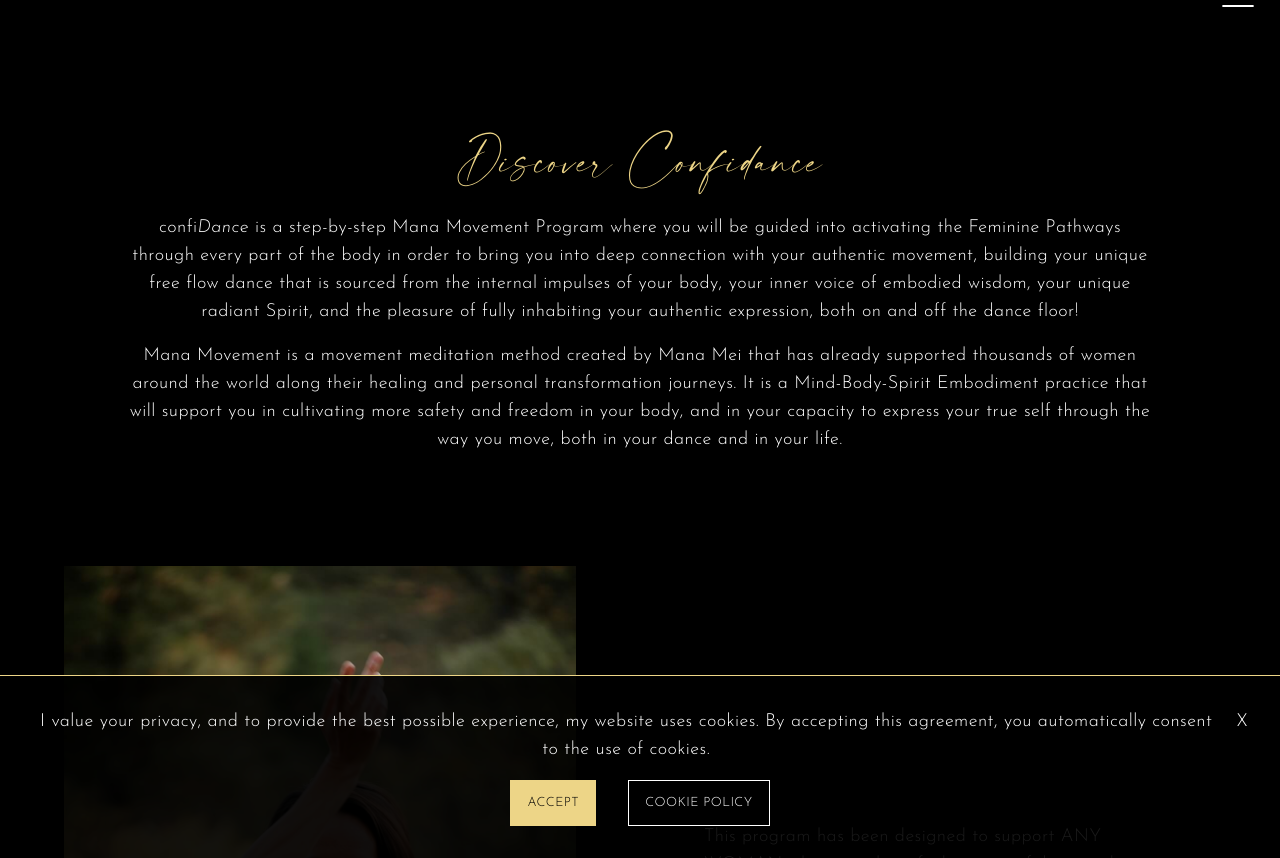
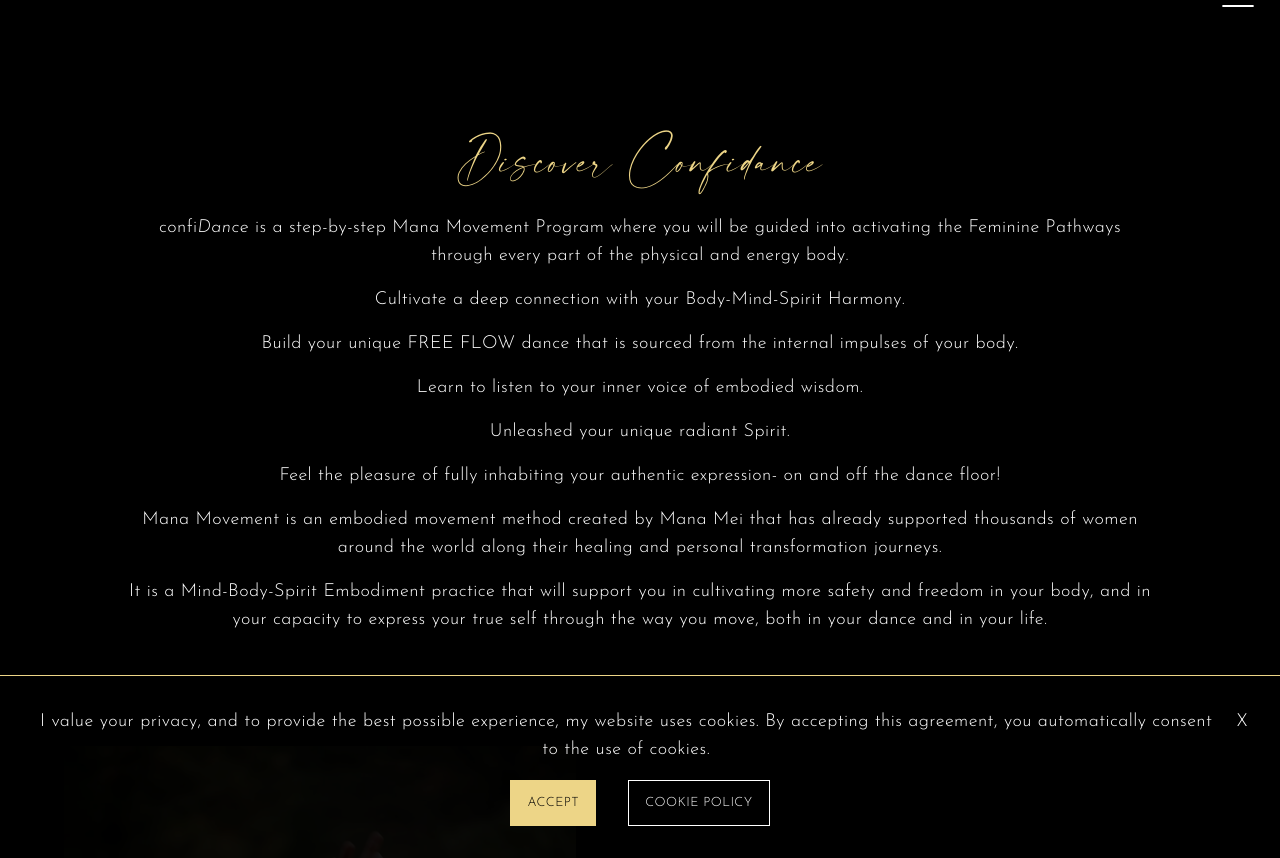
Before and after one commit to brittwoodard/manamei, a Jekyll site: the page built from confidance.html, in a window 1280 px wide and 900 px high, scrolled down 1514 px, cut to the strip 42-900 px from the top of the window. Built offline with Jekyll 4.4.1, drawn with Linux system fonts in a browser that asks for light colours; nearby versions of some CDN libraries; some of the changed text lies outside the part shown.

Commit message:
push for approval

```diff
--- a/confidance.html
+++ b/confidance.html
@@ -27,7 +27,14 @@ video:
 course-description:
   heading: Discover Confidance
   description_html: >-
-    confi<em>Dance</em> is a step-by-step Mana Movement Program where you will be guided into activating the Feminine Pathways through every part of the body in order to bring you into deep connection with your authentic movement, building your unique free flow dance that is sourced from the internal impulses of your body, your inner voice of embodied wisdom, your unique radiant Spirit, and the pleasure of fully inhabiting your authentic expression, both on and off the dance floor!</p><p>Mana Movement is a movement meditation method created by Mana Mei that has already supported thousands of women around the world along their healing and personal transformation journeys. It is a Mind-Body-Spirit Embodiment practice that will support you in cultivating more safety and freedom in your body, and in your capacity to express your true self through the way you move, both in your dance and in your life.
+    confi<em>Dance</em> is a step-by-step Mana Movement Program where you will be guided into activating the Feminine Pathways through every part of the physical and energy body.</p>
+    <p>Cultivate a deep connection with your Body-Mind-Spirit Harmony.</p>
+    <p>Build your unique FREE FLOW dance that is sourced from the internal impulses of your body.</p>
+    <p>Learn to listen to your inner voice of embodied wisdom.</p>
+    <p>Unleashed your unique radiant Spirit.</p>
+    <p>Feel the pleasure of fully inhabiting your authentic expression- on and off the dance floor!</p>
+    <p>Mana Movement is an embodied movement method created by Mana Mei that has already supported thousands of women around the world along their healing and personal transformation journeys.</p>
+    <p class="mb-0">It is a Mind-Body-Spirit Embodiment practice that will support you in cultivating more safety and freedom in your body, and in your capacity to express your true self through the way you move, both in your dance and in your life.</p>
 who-its-for:
   heading: Who is confiDance is for?
   description_html: >-
@@ -37,7 +44,7 @@ who-its-for:
     image_focus: center
     overlay_style: dark
 inside-the-course:
-  heading: Inside Confidance
+  heading: Inside confiDance
   description_html: >-
     <p>Easy to follow Step-by-Step Process for Embodied Liberation</p>
   module:
@@ -64,10 +71,9 @@ investment:
     list:
       - list-item: Receive lifetime access to all course curriculum!
       - list-item: 4 video-guided Mana Movement Practices
-      - list-item: 2 BONUS Embodied Movement Practices
+      - list-item: 2 BONUS Embodiment Movement Practices
       - list-item: 1 Introduction to Mana Movement PDF
       - list-item: 1 Welcome Video
-      - list-item: PLUS 2 months Free membership to the Liberation Through Movement Workshop Library
   pricing:
     pay-in-full:
       heading: Pay in Full
@@ -218,7 +224,7 @@ seo:
       </div>
       <!-- CTA -->
   <div class="mt-8">
-      <a href="#" class="button">Join Now</a>
+      <a href="#" class="button">Enroll Now</a>
   </div>
   </div>
 </section>
```
Also changed, not shown: other parts of confidance.html (+1 -1 lines).
